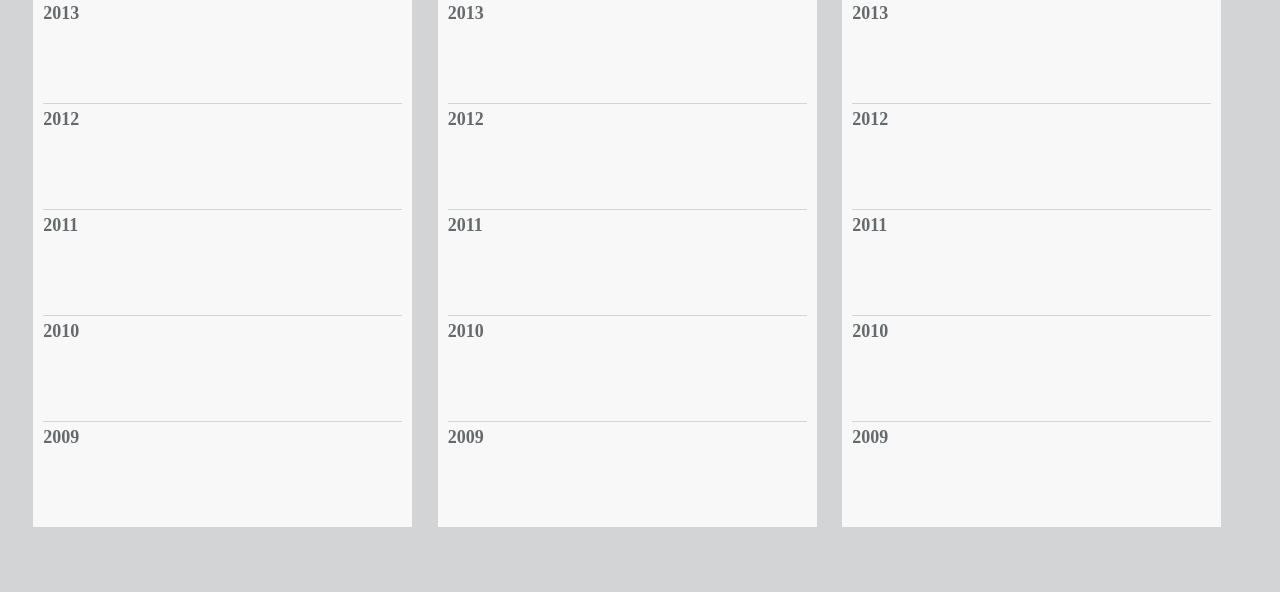
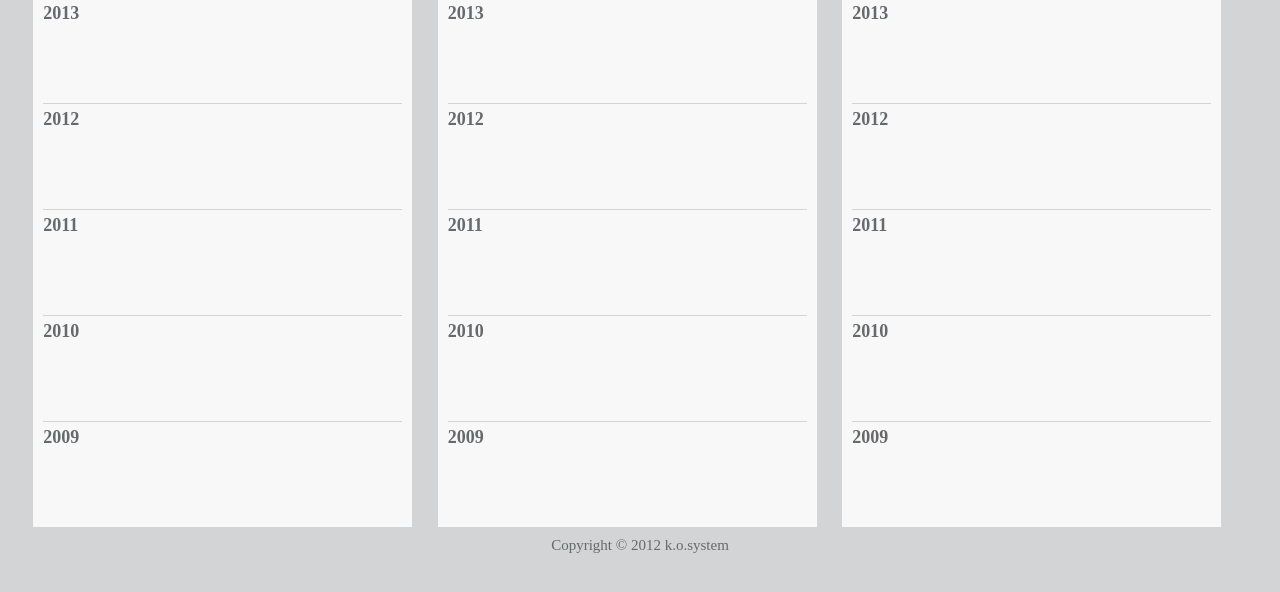
Before and after one commit to kosystem/YearsDiary, a plain HTML site: page index.html in a window 1280 px wide. Shown: the part 136-728 px from the top of the page. Drawn offline with nearby package versions, Linux system fonts and the light colour scheme.

Commit message:
Add: copyright

```diff
--- a/index.html
+++ b/index.html
@@ -34,6 +34,11 @@
         }
         #title {
           font-size: 40px;
+          color: #656A6D;
+        }
+        #copyright{
+          text-align: center;
+          font-size: 15px;
           color: #656A6D;
         }
         #subtitle {
@@ -184,5 +189,8 @@
     <Font id='title'>YearsDiary</font> <font id='subtitle'>for Google Calendar</font>
     </div>
     <div id="content"></div>
+    <div id='copyright'>
+    Copyright © 2012 k.o.system<br>
+    </div>
   </body>
 </html>
```
